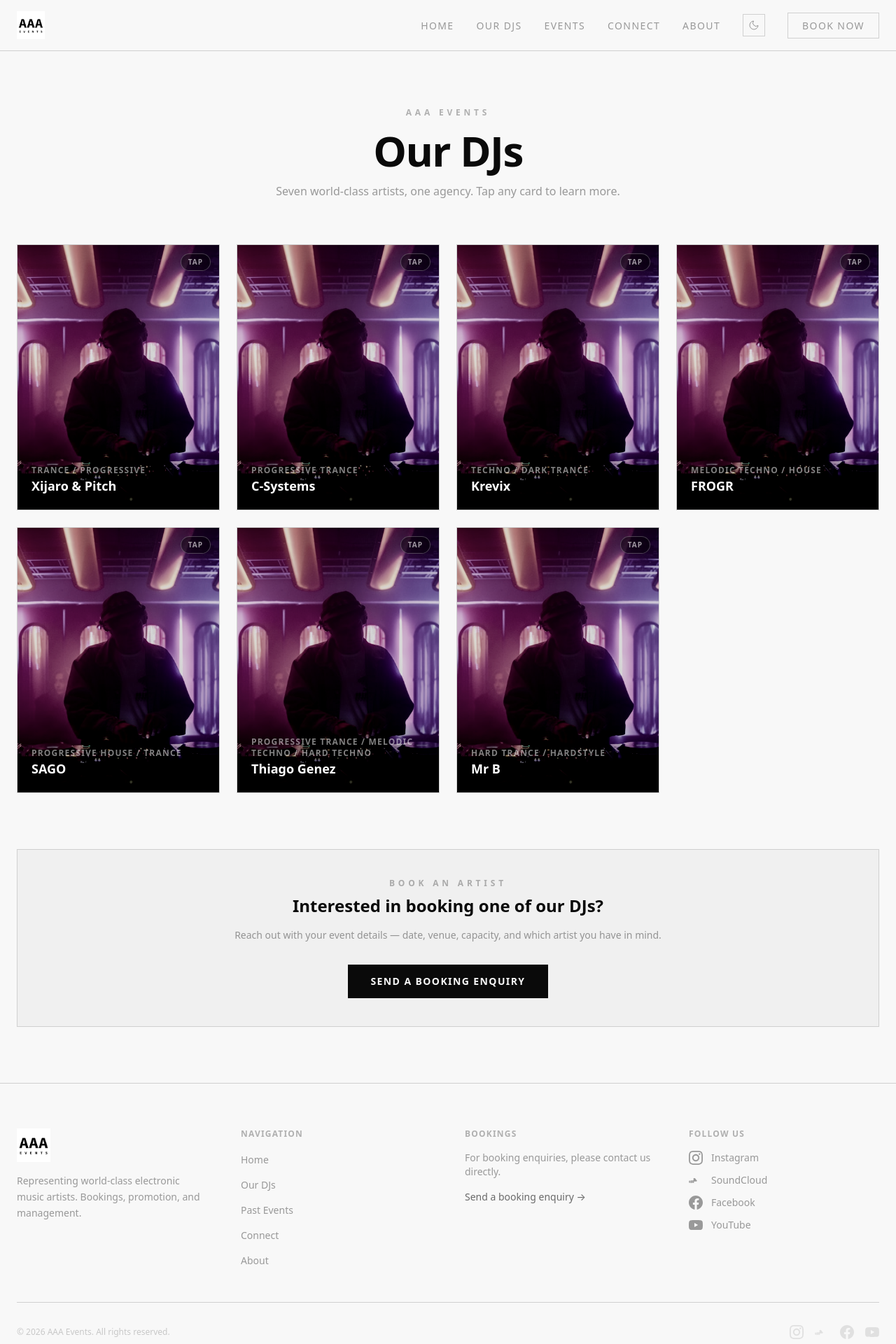
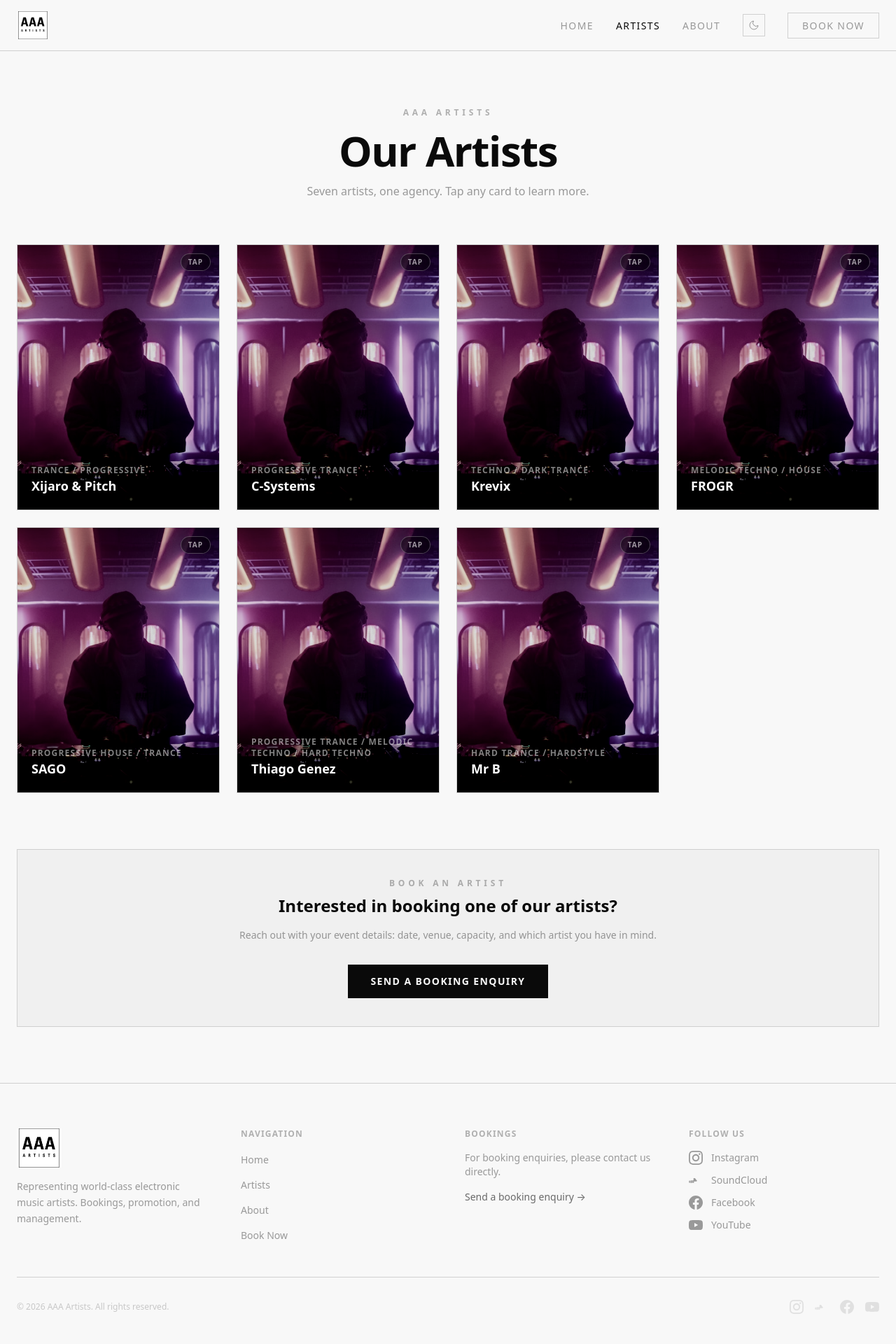
Before and after one commit to thiagogenez/aaa-artists, a Next.js app: page /artists in a window 1280 px wide. Shown: the top 1920 px of the page at 70% size. Built offline with nearby package versions, Linux system fonts and the light colour scheme.

Commit message:
feat: apply AAA Artists branding to nav, footer, layout and logo
Completes the brand refocus: navbar links, footer, page metadata, artists-page copy, and the logo asset.

```diff
--- a/app/artists/page.tsx
+++ b/app/artists/page.tsx
@@ -75,11 +75,11 @@ function ArtistCard({ artist }: { artist: Artist }) {
           style={{ borderColor: "var(--border)" }}
         >
           <Image
-            src="/logo.jpg"
-            alt="AAA Events"
+            src="/logo.png"
+            alt="AAA Artists"
             width={80}
-            height={40}
-            className="h-8 w-auto"
+            height={70}
+            className="h-9 w-auto"
             style={{ filter: "var(--logo-filter)" }}
           />
         </div>
@@ -115,20 +115,20 @@ function ArtistCard({ artist }: { artist: Artist }) {
   );
 }
 
-export default function OurDJsPage() {
+export default function ArtistsPage() {
   return (
     <div className="min-h-screen px-6 py-20" style={{ backgroundColor: "var(--bg)" }}>
       <div className="mx-auto max-w-7xl">
         {/* Header */}
         <div className="mb-16 text-center">
           <p className="mb-4 text-xs font-semibold uppercase tracking-[0.4em]" style={{ color: "var(--text-30)" }}>
-            AAA Events
+            AAA Artists
           </p>
           <h1 className="mb-4 text-4xl font-bold tracking-tight md:text-6xl" style={{ color: "var(--text)" }}>
-            Our DJs
+            Our Artists
           </h1>
           <p className="mx-auto max-w-xl text-base" style={{ color: "var(--text-40)" }}>
-            Seven world-class artists, one agency. Tap any card to learn more.
+            Seven artists, one agency. Tap any card to learn more.
           </p>
         </div>
 
@@ -145,10 +145,10 @@ export default function OurDJsPage() {
             Book an artist
           </p>
           <h2 className="mb-4 text-2xl font-bold" style={{ color: "var(--text)" }}>
-            Interested in booking one of our DJs?
+            Interested in booking one of our artists?
           </h2>
           <p className="mb-8 text-sm" style={{ color: "var(--text-40)" }}>
-            Reach out with your event details — date, venue, capacity, and which artist you have in mind.
+            Reach out with your event details: date, venue, capacity, and which artist you have in mind.
           </p>
           <Link
             href="/contact"
--- a/app/layout.tsx
+++ b/app/layout.tsx
@@ -5,9 +5,9 @@ import Footer from "@/components/Footer";
 import { ThemeProvider } from "@/components/ThemeProvider";
 
 export const metadata: Metadata = {
-  title: "AAA Events — Artist Management & Bookings",
+  title: "AAA Artists — Artist Management & Bookings",
   description:
-    "AAA Events represents world-class electronic music artists. Trance, techno, progressive and more. Book our artists for your event.",
+    "AAA Artists represents world-class electronic music artists. Trance, techno, progressive and more. Book our artists for your event.",
   icons: { icon: "/favicon.svg" },
 };
 
--- a/components/Footer.tsx
+++ b/components/Footer.tsx
@@ -48,11 +48,11 @@ export default function Footer() {
           {/* Brand */}
           <div className="md:col-span-1">
             <Image
-              src="/logo.jpg"
-              alt="AAA Events"
-              width={100}
-              height={50}
-              className="mb-4 h-12 w-auto"
+              src="/logo.png"
+              alt="AAA Artists"
+              width={120}
+              height={105}
+              className="mb-4 h-14 w-auto"
               style={{ filter: "var(--logo-filter)" }}
             />
             <p className="text-sm leading-relaxed" style={{ color: "var(--text-40)" }}>
@@ -68,10 +68,9 @@ export default function Footer() {
             <ul className="space-y-3">
               {[
                 { href: "/", label: "Home" },
-                { href: "/our-djs", label: "Our DJs" },
-                { href: "/events", label: "Past Events" },
-                { href: "/connect", label: "Connect" },
+                { href: "/artists", label: "Artists" },
                 { href: "/about", label: "About" },
+                { href: "/contact", label: "Book Now" },
               ].map(({ href, label }) => (
                 <li key={href}>
                   <Link href={href} className="text-sm transition-colors" style={{ color: "var(--text-40)" }}>
@@ -126,7 +125,7 @@ export default function Footer() {
         {/* Social icon bar */}
         <div className="mt-12 flex items-center justify-between border-t pt-8" style={{ borderColor: "var(--border)" }}>
           <p className="text-xs" style={{ color: "var(--text-20)" }}>
-            © {new Date().getFullYear()} AAA Events. All rights reserved.
+            © {new Date().getFullYear()} AAA Artists. All rights reserved.
           </p>
           <div className="flex items-center gap-4">
             {socials.map(({ href, label, Icon }) => (
--- a/components/Navbar.tsx
+++ b/components/Navbar.tsx
@@ -8,9 +8,7 @@ import { useTheme } from "@/components/ThemeProvider";
 
 const links = [
   { href: "/", label: "Home" },
-  { href: "/our-djs", label: "Our DJs" },
-  { href: "/events", label: "Events" },
-  { href: "/connect", label: "Connect" },
+  { href: "/artists", label: "Artists" },
   { href: "/about", label: "About" },
 ];
 
@@ -44,10 +42,10 @@ export default function Navbar() {
       <nav className="mx-auto flex max-w-7xl items-center justify-between px-6 py-4">
         <Link href="/" className="flex items-center">
           <Image
-            src="/logo.jpg"
-            alt="AAA Events"
+            src="/logo.png"
+            alt="AAA Artists"
             width={80}
-            height={40}
+            height={70}
             className="h-10 w-auto"
             style={{ filter: "var(--logo-filter)" }}
           />
```
Also changed, not shown: logo/AAA Artists logo.png (added), public/logo.png (added).
